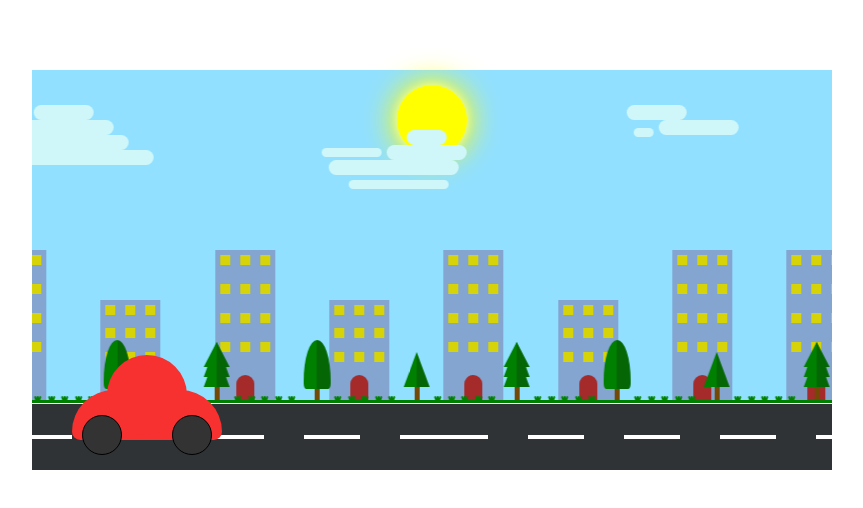
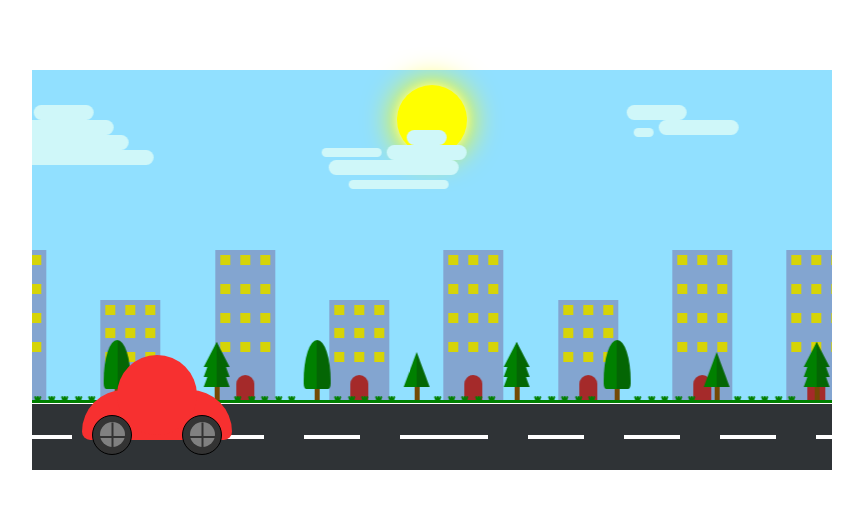
Before and after one commit to jeihcio/animation-with-css, a plain HTML site: page index.html in a window 1280 px wide. Shown: the part 138-646 px from the top of the page, without its empty margins (208-1071 px from the left). Drawn offline with Linux system fonts and the light colour scheme.

Commit message:
Criando as calotas

```diff
--- a/css/car.css
+++ b/css/car.css
@@ -8,7 +8,7 @@
     height: 100px;
     z-index: 10000;
     margin-top: -115px;
-    margin-left: 40px;
+    margin-left: 50px;
     display: flex;
     flex-direction: column;
     /* background-color: blue; */
@@ -43,4 +43,32 @@
     border-radius: 50%;
     border: 1px solid #000;
     margin: 0 10px -15px;
+    display: flex;
+    align-items: center;
+    justify-content: center;
 }
+
+.car .wheel .hubcap {
+    background-color: #808080;
+    width: 25px;
+    height: 25px;
+    border-radius: 50%;
+    display: flex;
+    flex-direction: column;
+    justify-content: center;
+    align-items: center;
+}
+
+.hubcap>div {
+    background-color: #333;
+    width: 100%;
+    height: 2px;
+}
+
+.hubcap>div:nth-child(1) {
+    transform: rotate(90deg);
+}
+
+.hubcap>div:nth-child(1) {
+    margin-top: 2px;
+}
--- a/index.html
+++ b/index.html
@@ -847,8 +847,18 @@
         <div class="car">
             <div class="roof"></div>
             <div class="bodywork">
-                <div class="wheel"></div>
-                <div class="wheel"></div>
+                <div class="wheel">
+                    <div class="hubcap">
+                        <div></div>
+                        <div></div>
+                    </div>
+                </div>
+                <div class="wheel">
+                    <div class="hubcap">
+                        <div></div>
+                        <div></div>
+                    </div>
+                </div>
             </div>
         </div>
     </main>
```
